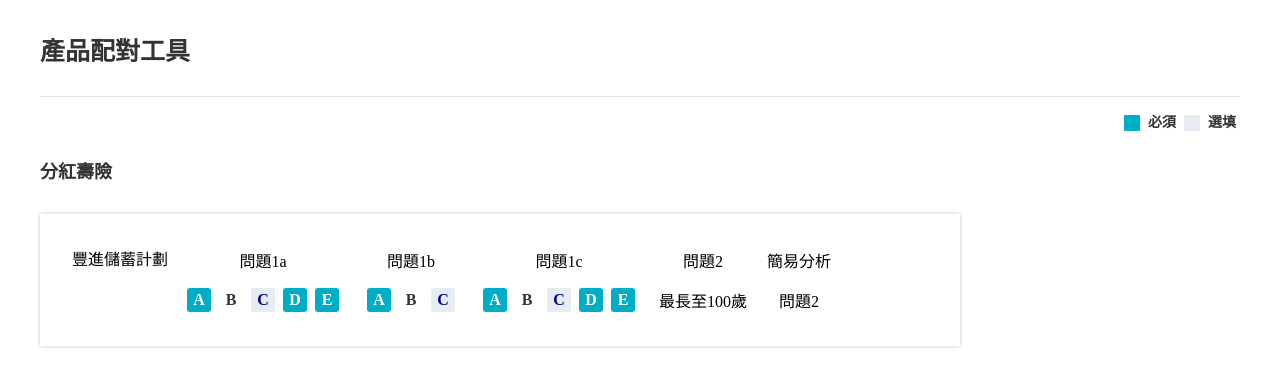
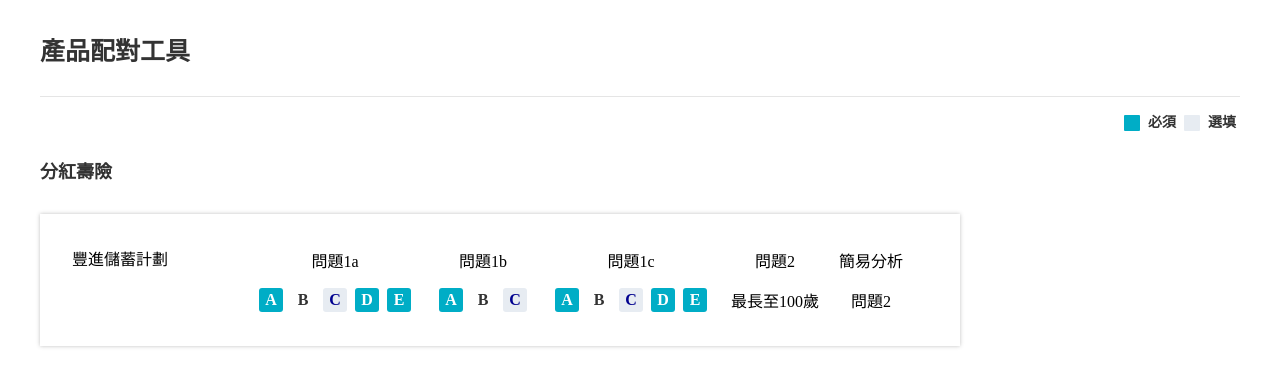
Before and after one commit to cyrilokidi/MindForce-Task, a React (Create React App) app: page / in a window 1280 px wide. Shown: the top 386 px of the page. Built offline with nearby package versions, Linux system fonts and the light colour scheme.

Commit message:
Remeasure product result container flex grow

```diff
--- a/src/styles.css
+++ b/src/styles.css
@@ -82,11 +82,16 @@
 .product-result-container {
   width: 100%;
   display: flex;
+  justify-content: flex-end;
   min-height: 100px;
   margin: 10px 0 16px;
   padding: 16px 42px 16px 32px;
   box-shadow: 0 0 4px 0 rgba(0, 0, 0, 0.25);
   background-color: #ffffff;
+}
+
+.product-name {
+  flex-grow: 1;
 }
 
 .product-category-container {
```
